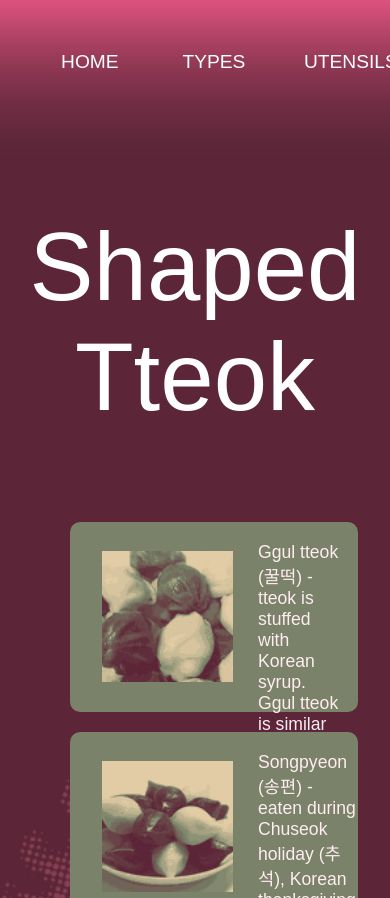
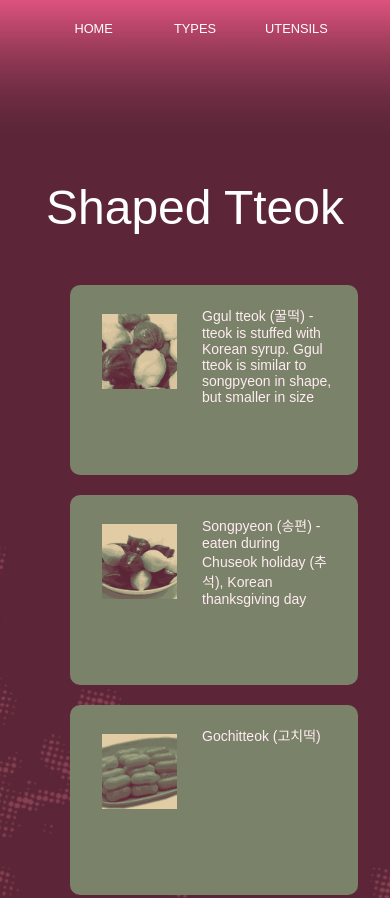
Before and after one commit to lito4ml/iffall2025, a plain HTML site: page microsite/fully-realized/shaped.html in a window 390 px wide. Shown: the top 898 px of the page. Drawn offline with Linux system fonts and the light colour scheme.

Commit message:
Add files via upload

```diff
--- a/microsite/fully-realized/css/styles.css
+++ b/microsite/fully-realized/css/styles.css
@@ -274,7 +274,7 @@ footer a {
 
 @media (max-width: 500px) {
     body {
-        font-size: 16px;
+        font-size: 14px;
     }
     section {
         max-width: 500px;
@@ -288,6 +288,13 @@ footer a {
         margin-top: 100px;
         text-align: center;
     }
+    .utensils h1 {
+        font-size: 3rem;
+    }
+    .types h1 {
+        font-size: 3rem;
+    }
+
     button.explore {
         width: 100%;
         font-size: 1.6rem;
@@ -295,4 +302,39 @@ footer a {
         margin: auto;
         margin-bottom: 30px;
     }
+
+    li {
+        font-size: 14px;
+    }
+    li img{
+        width: 75px;
+        height: 75px;
+    }
+
+    header a {
+        text-decoration: none;
+        color: white;
+        font-family: "gowun-batang", sans-serif;
+        font-weight: 400;
+        font-style: normal;
+        display: block;
+        padding: 10px;}
+
+    header button {
+        width: 25%;
+        font-size: 0.8rem;
+        border: 0;
+        background-color: transparent;
+        transition: 0.25s;
+        height: 30px;
+    }
+
+    header button:hover {
+        width: 25%;
+        font-size: 1rem;
+        border: 0;
+        background-color: transparent;
+        transition: 0.25s;
+        height: 40px;
+    }
 }
```
